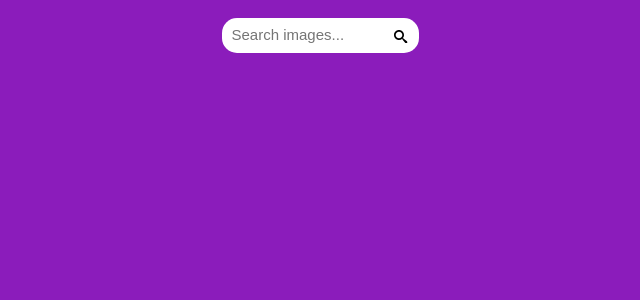
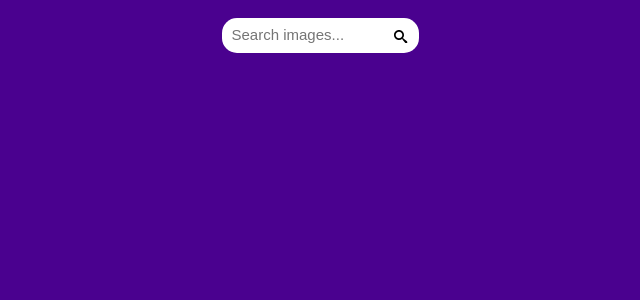
Before and after one commit to Kollibra/goit-react-hw-04, a React (Vite) app: page / in a window 1280 px wide. Shown: the top 300 px of the page, without its empty margins (320-960 px from the left). Built offline with nearby package versions, Linux system fonts and the light colour scheme.

Commit message:
Update index.css

```diff
--- a/src/index.css
+++ b/src/index.css
@@ -1,7 +1,7 @@
 body {
     font-family:  sans-serif;
     line-height: 1.5;
-    background-color: rgb(139, 28, 187);
+    background-color: rgb(74, 1, 143);
   }
 
   h1,
```
